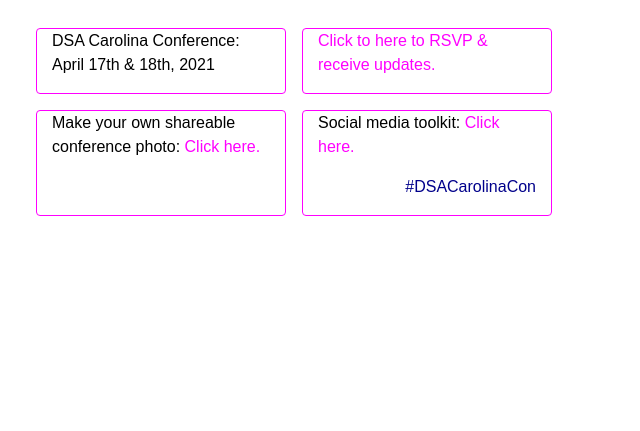
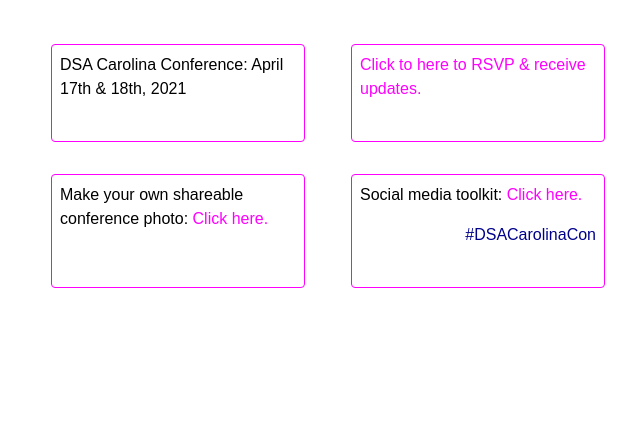
Before and after one commit to dsacarolinaconference/2021-dsa-carolina-con, a plain HTML site: page index.html in a window 1280 px wide. Shown: the whole page, without its empty margins (312-952 px from the left). Drawn offline with nearby package versions, Linux system fonts and the light colour scheme.

Commit message:
implemented gutters to fix alignment problems.

```diff
--- a/index.html
+++ b/index.html
@@ -21,38 +21,58 @@
 <body>
 
     <div id="cont" class="container-sm">
+
         <div class="row">
-            <div class="col-sm-5 m-2 pod">
+
+            <div class="col-sm-6 my-3">
+
+                <div class="pod m-2 p-2 h-100">
                     <p>DSA Carolina Conference: April 17th & 18th, 2021</p>
-            </div>
-            <div class="col-sm-5 m-2 pod">
-                <p><a href="https://bit.ly/dsacarcon">Click to here to RSVP & receive updates.</a></p> </p>
                 </div>
 
             </div>
+
+            <div class="col-sm-6 my-3">
+
+                <div class="pod m-2 p-2 h-100">
+                    <p><a href="https://bit.ly/dsacarcon">Click to here to RSVP & receive updates.</a></p>
+                </div>
+
+            </div>
+
+        </div>
+
         <div class="row">
-
-
-            <div class="col-sm-5 m-2 pod">
+            <div class="col-sm-6 my-3">
+                <div class="pod m-2 p-2 h-100">
                     <p>Make your own shareable conference photo: <a href="share-photo-app.html">Click
                             here.</a></p>
                 </div>
-            <div class="col-sm-5 m-2 pod">
+
+            </div>
+            <div class="col-sm-6 my-3">
+                <div class="pod m-2 p-2 h-100">
                     <p>Social media toolkit: <a
                             href="https://drive.google.com/drive/folders/1A5GhPTe-Z1_BheWcVDnGuqEurvSPZC70?usp=sharing">Click
                             here.</a></p>
                     <p style="color:darkblue;text-align:right;">#DSACarolinaCon</p>
                 </div>
-        </div>
-        <div class="row">
-            <div class="col-sm-10 m-2 pod invisible">
-                <p></p>
+
             </div>
         </div>
 
         <div class="row">
-            <div class="col-sm-10 m-2 pod invisible">
-                <p></p>
+            <div class="col-sm-12 invisible my-3">
+                <div class="pod m-2 p-2 h-100">
+                </div>
+            </div>
+        </div>
+
+        <div class="row">
+            <div class="col-sm-12 my-3 invisible">
+                <div class="pod m-2 p-2 h-100">
+
+                </div>
             </div>
         </div>
 
```
Lines whose indentation alone changed are shown as unchanged.
